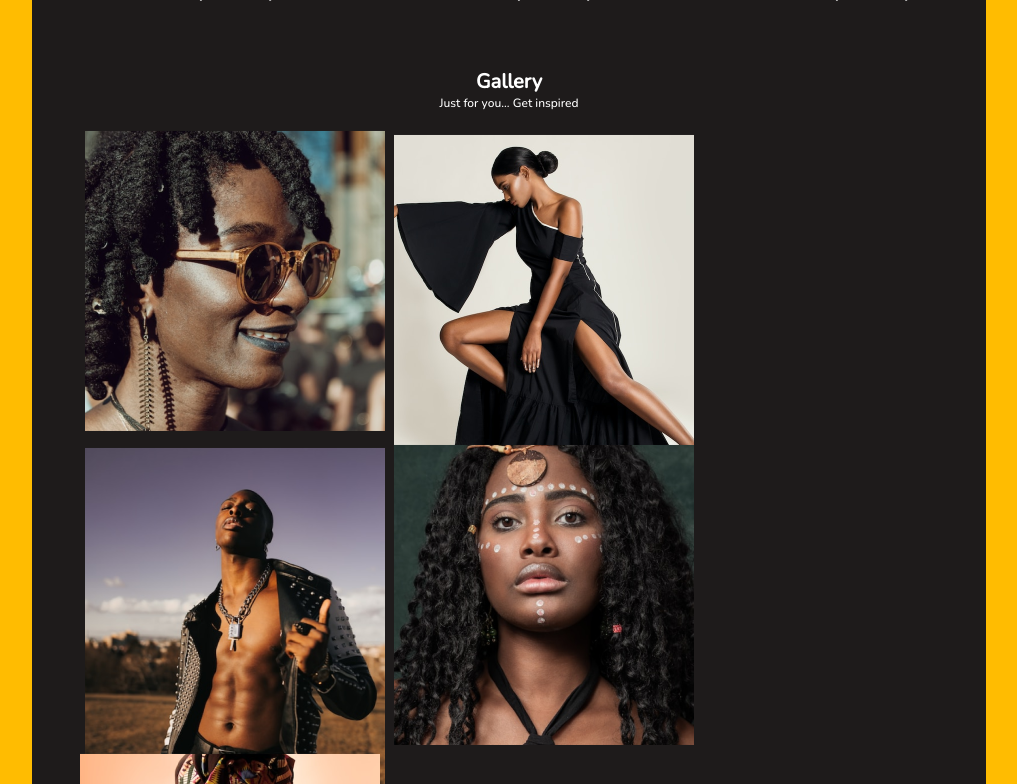
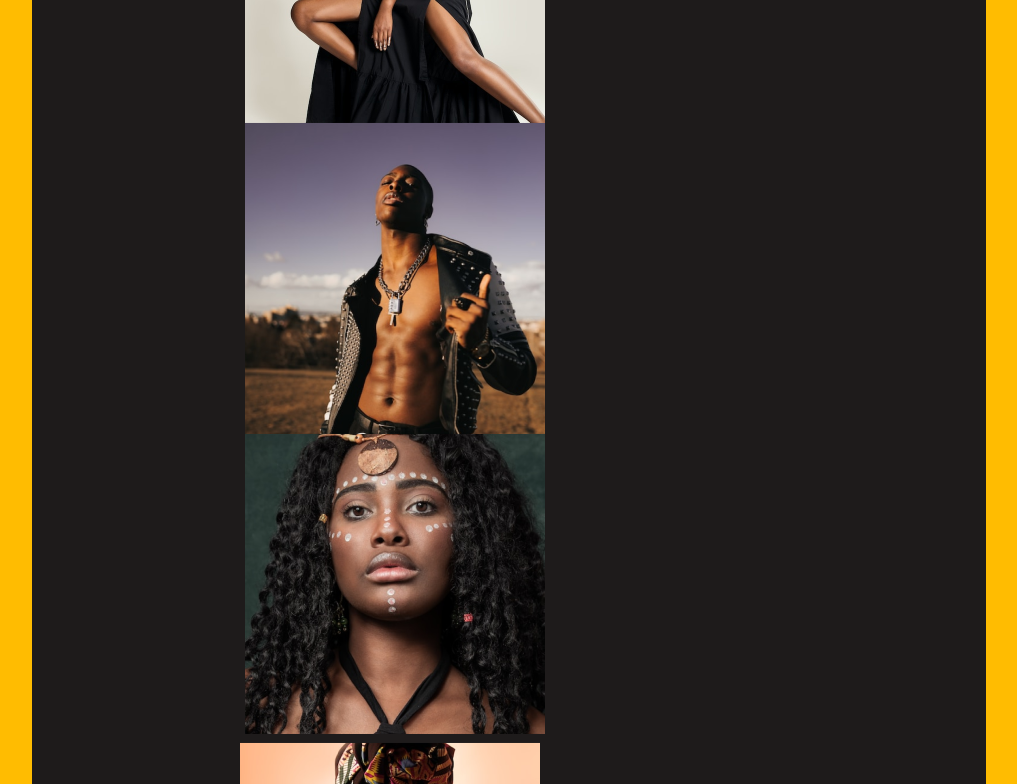
Before and after one commit to 1FarukDev/Kinflip, a React (Create React App) app: page / in a window 1536 px wide. Shown: the part 2040-2824 px from the top of the page, without its empty margins (259-1276 px from the left). Built offline with nearby package versions, Linux system fonts and the light colour scheme.

Commit message:
I pray this code works tomorrow

```diff
--- a/src/App.css
+++ b/src/App.css
@@ -21,9 +21,7 @@ body {
     background: #ffbc01;
   }
   main {
-    /* background: black; */
     background: #1e1b1b;
-
     position: absolute;
     top: 320%;
     left: 50%;
@@ -34,9 +32,12 @@ body {
     display: grid;
     gap: 1rem;
     flex-wrap: wrap;
-    justify-content: center;
     padding: 1rem;
   }
+ .gallery-image{
+  /* border: 1px solid red; */
+  margin:2rem 10rem;
+ }
 }
 
 .App-header {
--- a/src/components/nominees.css
+++ b/src/components/nominees.css
@@ -9,7 +9,7 @@
   flex-wrap: wrap;
   justify-content: center;
   align-items: center;
-  width: 100%;
+  /* width: 80%; */
   /* padding: .5rem; */
   /* grid-template-columns: repeat(4, 1fr); */
   /* place-items: center; */
@@ -57,10 +57,12 @@ h3 {
   }
   #nomineesDetails {
     display: grid;
+    /* flex-wrap: wrap; */
     grid-template-columns: repeat(2, 1fr);
-    /* gap: .3rem; */
+    gap: .1rem;
     place-items: center;
-    /* margin: 1rem; */
+    overflow-x: hidden;
+    /* margin: 1rem;*/
   }
   h4 {
     font-family: "Nunito", "sans";
```
